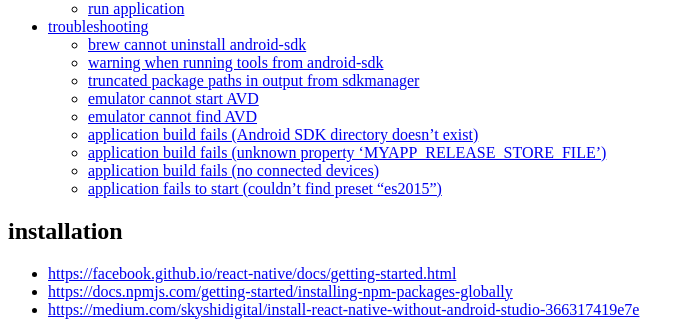
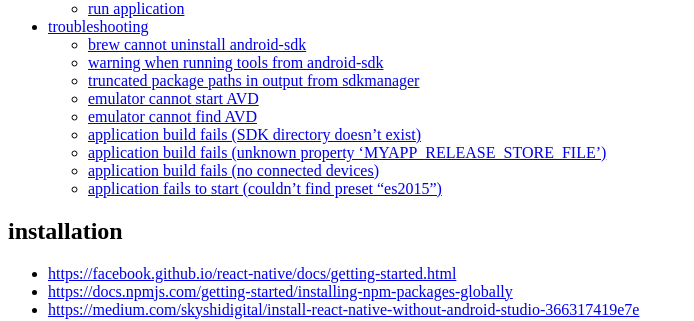
Before and after one commit to tap349/tap349.github.io, a Jekyll site: the page built from _posts/2017-05-24-react-native-android.md, in a window 1280 px wide and 900 px high. Shown: the part 408-729 px from the top of the window, without its empty margins (0-694 px from the left). Built offline with Jekyll 4.4.1, drawn with Linux system fonts in a browser that asks for light colours; some of the changed text lies outside the part shown.

Commit message:
update 2017-05-25_14:20:11

````diff
--- a/_posts/2017-05-24-react-native-android.md
+++ b/_posts/2017-05-24-react-native-android.md
@@ -250,7 +250,7 @@
 export ANDROID_SDK_ROOT=/usr/local/share/android-sdk
 ```
 
-### application build fails (Android SDK directory doesn't exist)
+### application build fails (SDK directory doesn't exist)
 
 ```sh
 FAILURE: Build failed with an exception.
````
